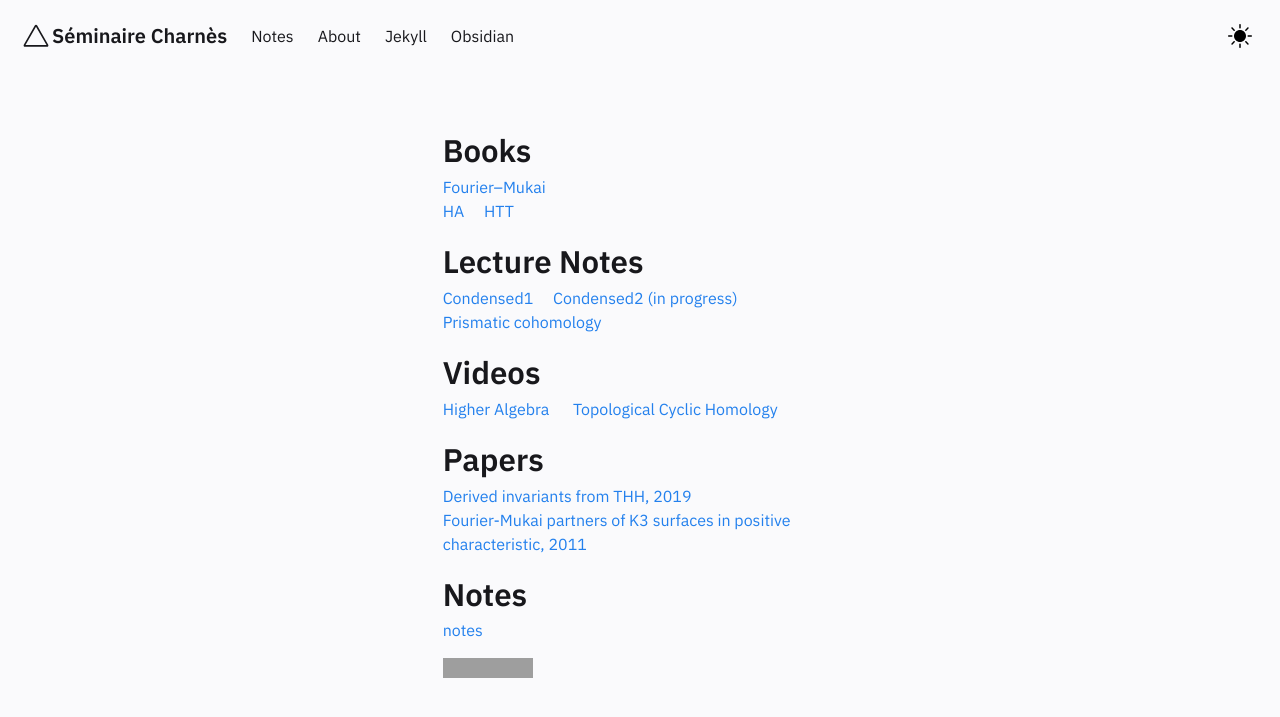
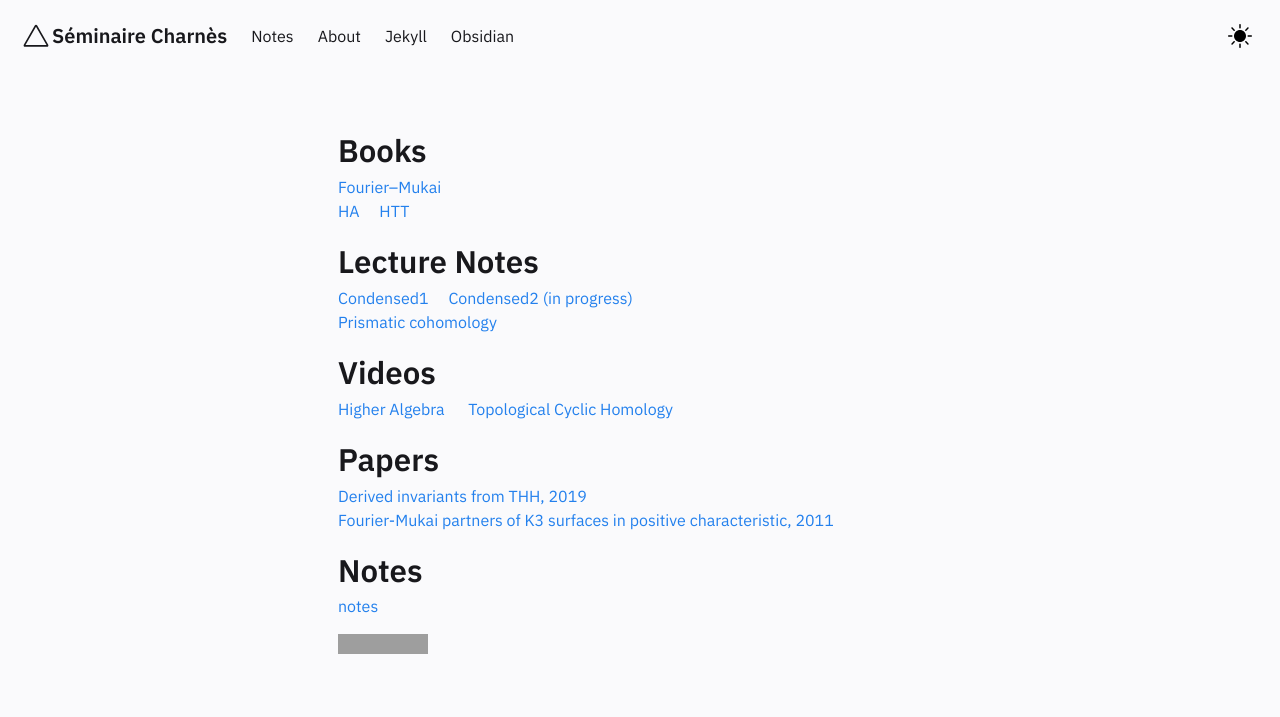
Before and after one commit to runxg/runxg.github.io, a Jekyll site: the page built from pages/index.md, in a window 1280 px wide. Shown: the top 717 px of the page. Built offline with Jekyll 4.4.1, drawn with Linux system fonts in a browser that asks for light colours; grey boxes are pictures that could not be loaded.

Commit message:
Update Homepage.html

```diff
--- a/_includes/Homepage.html
+++ b/_includes/Homepage.html
@@ -1,4 +1,4 @@
-<div class="column is-4">
+<div class="column is-6">
     <div class="block homeblock">
     <p><h2>Books</h2>
         <details>
```
